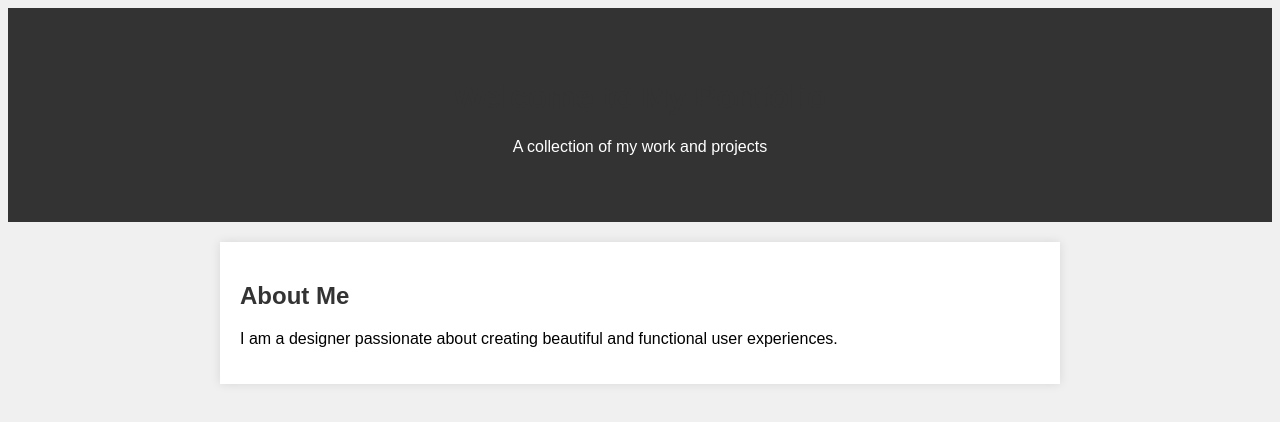
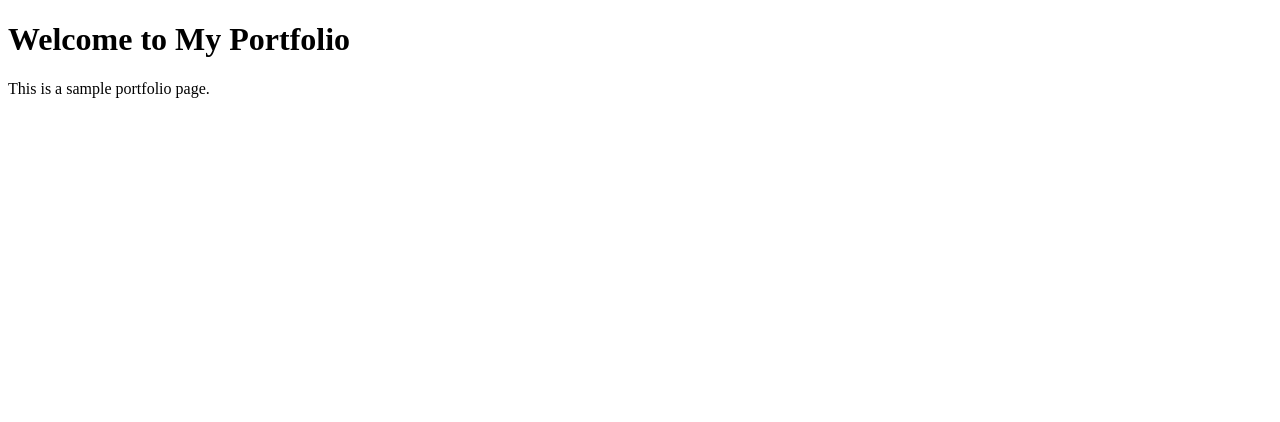
Before and after one commit to zzzzhng/test, a plain HTML site: page index.html in a window 1280 px wide. Drawn offline with Linux system fonts and the light colour scheme.

Commit message:
Update index.html

```diff
--- a/index.html
+++ b/index.html
@@ -5,21 +5,9 @@
     <meta http-equiv="X-UA-Compatible" content="IE=edge">
     <meta name="viewport" content="width=device-width, initial-scale=1.0">
     <title>My Portfolio</title>
-    <style>
-        body { font-family: Arial, sans-serif; background-color: #f0f0f0; }
-        header { text-align: center; padding: 50px; background-color: #333; color: white; }
-        section { max-width: 800px; margin: 20px auto; padding: 20px; background-color: white; box-shadow: 0 0 10px rgba(0,0,0,0.1); }
-        h1, h2 { color: #333; }
-    </style>
 </head>
 <body>
-    <header>
-        <h1>Welcome to My Portfolio</h1>
-        <p>A collection of my work and projects</p>
-    </header>
-    <section>
-        <h2>About Me</h2>
-        <p>I am a designer passionate about creating beautiful and functional user experiences.</p>
-    </section>
+    <h1>Welcome to My Portfolio</h1>
+    <p>This is a sample portfolio page.</p>
 </body>
 </html>
```
